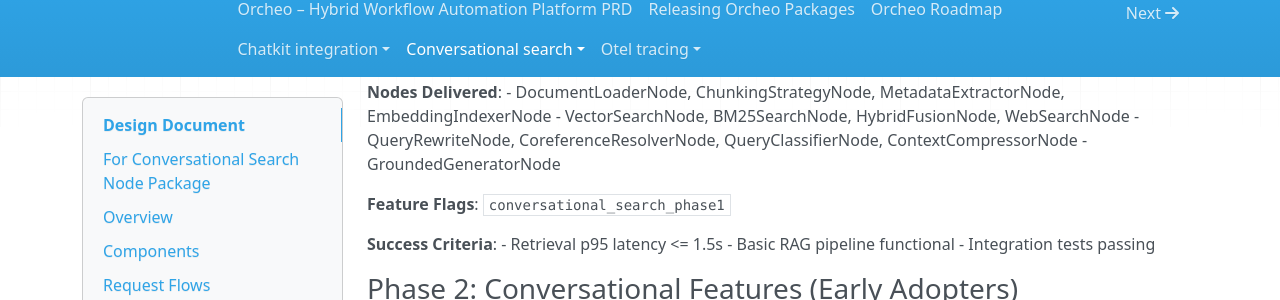
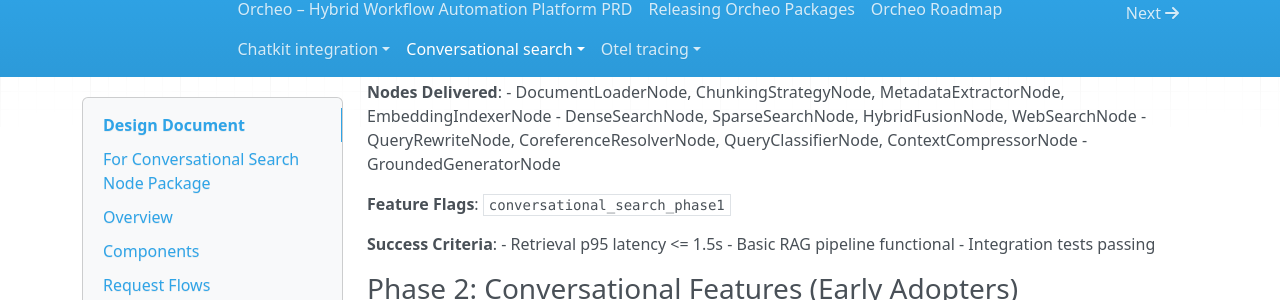
Before and after one commit to ShaojieJiang/orcheo, an MkDocs documentation site: the page built from docs/conversational_search/design.md, in a window 1280 px wide and 900 px high, scrolled down 16861 px. Shown: the part 179-479 px from the top of the window. Built offline with MkDocs 1.6.1, drawn with Linux system fonts in a browser that asks for light colours; nearby versions of some CDN libraries; some of the changed text lies outside the part shown.

Commit message:
Refactor VectorSearchNode → DenseSearchNode, BM25SearchNode → SparseSearchNode

````diff
--- a/docs/conversational_search/design.md
+++ b/docs/conversational_search/design.md
@@ -43,11 +43,11 @@
 
 ### Retrieval Components
 
-- **VectorSearchNode**
+- **DenseSearchNode**
   - Dense similarity search using BaseVectorStore abstraction
   - Returns scored document chunks with metadata
 
-- **BM25SearchNode**
+- **SparseSearchNode**
   - Keyword-based sparse retrieval for deterministic matching
   - Complements dense search for hybrid strategies
 
@@ -168,7 +168,7 @@
 3. **MetadataExtractorNode** attaches structured metadata
 4. **EmbeddingIndexerNode** generates embeddings and writes to vector store
 5. User submits query
-6. **VectorSearchNode** performs dense similarity search
+6. **DenseSearchNode** performs dense similarity search
 7. **GroundedGeneratorNode** generates response citing retrieved context
 8. Response returned to user with citations
 
@@ -176,8 +176,8 @@
 
 1. User submits query
 2. **QueryRewriteNode** expands query using conversation context
-3. **VectorSearchNode** performs dense retrieval (parallel)
-4. **BM25SearchNode** performs sparse retrieval (parallel)
+3. **DenseSearchNode** performs dense retrieval (parallel)
+4. **SparseSearchNode** performs sparse retrieval (parallel)
 5. **HybridFusionNode** merges results via RRF strategy
 6. **ReRankerNode** applies cross-encoder scoring to top-k
 7. **ContextCompressorNode** deduplicates and enforces token budget
@@ -195,7 +195,7 @@
 6. **QueryClassifierNode** routes to appropriate path:
    - If search intent: proceed to retrieval
    - If clarification needed: route to **QueryClarificationNode**
-7. **VectorSearchNode** retrieves relevant documents
+7. **DenseSearchNode** retrieves relevant documents
 8. **ContextCompressorNode** optimizes context
 9. **GroundedGeneratorNode** generates response
 10. **HallucinationGuardNode** validates response fidelity
@@ -209,7 +209,7 @@
 2. **MultiHopPlannerNode** creates retrieval plan with sequential hops
 3. For each hop:
    - **QueryRewriteNode** generates sub-query
-   - **VectorSearchNode** retrieves relevant context
+   - **DenseSearchNode** retrieves relevant context
    - Results accumulated for next hop
 4. **ContextCompressorNode** consolidates all retrieved context
 5. **GroundedGeneratorNode** synthesizes final response
@@ -421,11 +421,11 @@
 }
 ```
 
-### VectorSearchNode
+### DenseSearchNode
 
 ```python
-class VectorSearchConfig(NodeConfig):
-    node_type: Literal["vector_search"] = "vector_search"
+class DenseSearchConfig(NodeConfig):
+    node_type: Literal["dense_search"] = "dense_search"
     vector_store: str  # Reference to configured store
     top_k: int = 10
     score_threshold: float = 0.0
@@ -770,7 +770,7 @@
 
 **Nodes Delivered**:
 - DocumentLoaderNode, ChunkingStrategyNode, MetadataExtractorNode, EmbeddingIndexerNode
-- VectorSearchNode, BM25SearchNode, HybridFusionNode, WebSearchNode
+- DenseSearchNode, SparseSearchNode, HybridFusionNode, WebSearchNode
 - QueryRewriteNode, CoreferenceResolverNode, QueryClassifierNode, ContextCompressorNode
 - GroundedGeneratorNode
 
````
Also changed, not shown: other parts of docs/conversational_search/design.md (+2 -2 lines), docs/conversational_search/demo_design.md (+17 -17 lines), docs/conversational_search/plan.md (+1 -1 lines), docs/conversational_search/requirements.md (+4 -4 lines), examples/conversational_search/demo_1_basic_rag/README.md (+2 -2 lines), examples/conversational_search/demo_1_basic_rag/dataflow.md (+2 -2 lines), 6 other files.
